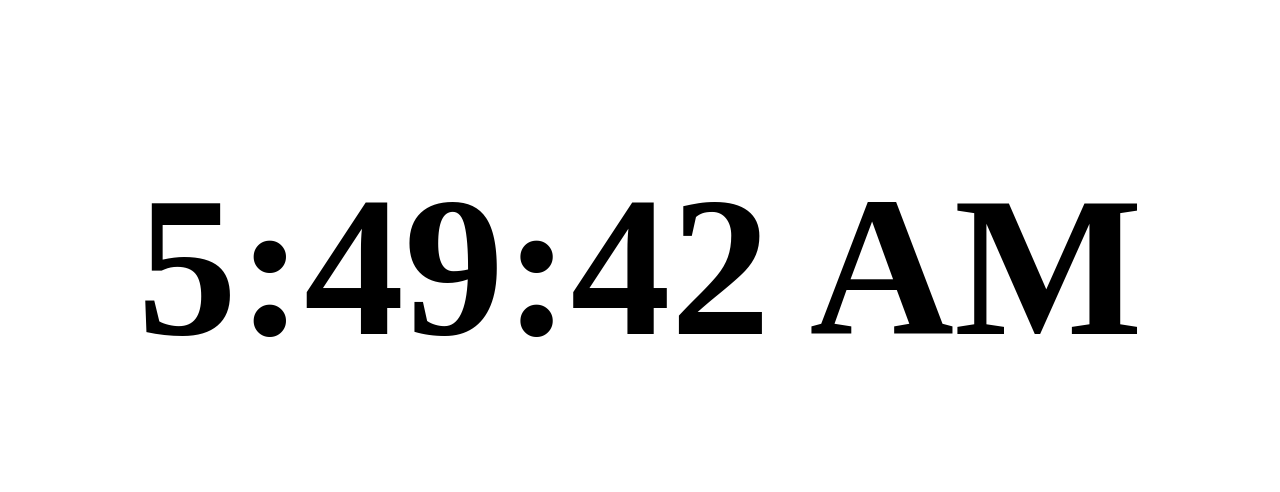
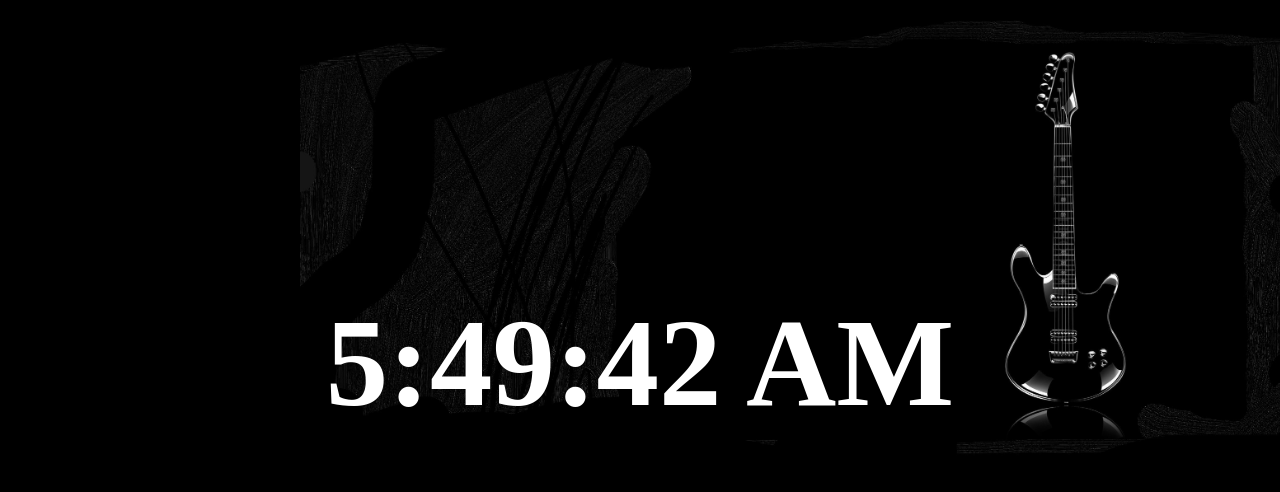
Before and after one commit to tofik-khan/Clock, a plain HTML site: page index.html in a window 1280 px wide. Drawn offline with Linux system fonts and the light colour scheme.

Commit message:
added background image
[index.html]
- Inserted background image manually (don't know why css styling not working)
- changed the time text from div to an item

[css/style.css]
- Changed font size and margins to fit with image better.

```diff
--- a/css/style.css
+++ b/css/style.css
@@ -1,5 +1,5 @@
 h1 {
-    font-size: 200px;
+    font-size: 125px;
     text-align: center;
-    margin-top: 12%;
+    color: white;
 }
--- a/index.html
+++ b/index.html
@@ -10,7 +10,7 @@
 
         <title>Clock</title>
     </head>
-    <body onload="getTime()">
-        <div id="time"></div>
+    <body onload="getTime()" style="background-image: url('img/background.jpg'); background-size: 77%; background-repeat: no-repeat; background-position: 300px; background-color: #000000; padding-top: 200px" >
+        <item id="time"></item>
     </body>
 </html>
```
Also changed, not shown: img/background.jpg (added).
